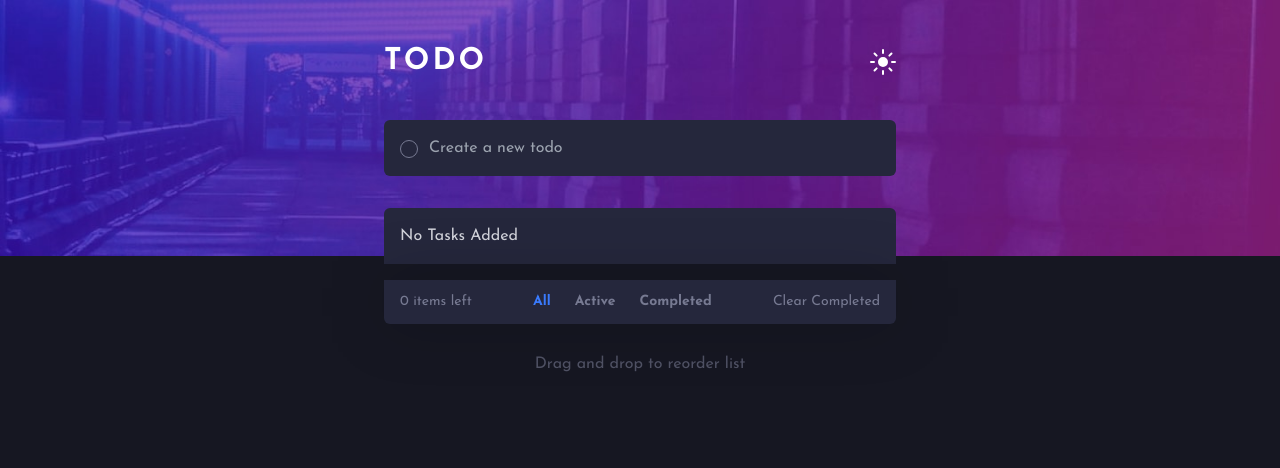
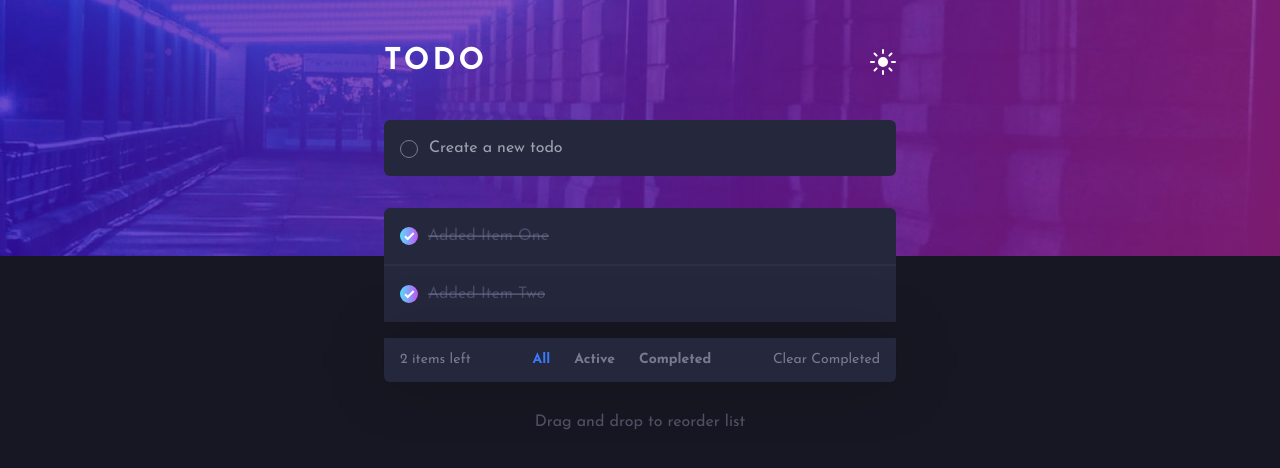
Before and after one commit to Haybuka/CRUD_TODO, a React (Create React App) app: page / in a window 1280 px wide. Shown: the top 468 px of the page. Built offline with nearby package versions, Linux system fonts and the light colour scheme.

Commit message:
UPDATE : Add framer variants and animate presence to handle route changes

```diff
--- a/src/App.js
+++ b/src/App.js
@@ -5,11 +5,13 @@ import { Routes,Route } from "react-router-dom";
 import { ThemeContext } from "./context/ThemeContext";
 import UseReduce from "./component/reducer/UseReduce";
 import Header from "./component/todo/Header";
-
+import { useLocation } from "react-router-dom";
 import './App.css'
+import { AnimatePresence } from "framer-motion";
 
 function App() {
   const {mode} = useContext(ThemeContext)
+  const location = useLocation()
   return (
     <div className={mode ? 'contains light':'contains dark'}>
       <TodoFormProvider>
@@ -20,12 +22,15 @@ function App() {
 
              <TodoForm />
 
-                <Routes>
+             <AnimatePresence exitBeforeEnter>
+                <Routes location={location} key={location.key}>
                    <Route path="/" element={<TodoListItem />}/>
                    <Route path="active" element={<ActiveTodo />}/>
                    <Route path="completed" element={<CompletedTodo />}/>
 
                 </Routes>
+             </AnimatePresence>
+
              </main>
              <TodoActions />
 
--- a/src/component/todo/TodoFile.js
+++ b/src/component/todo/TodoFile.js
@@ -11,6 +11,17 @@ import './TodoActions.css'
 import './TodoComplete.css'
 import './TodoActive.css'
 
+const ulVariant = {
+  hidden :{x:'-100vw',opacity : 0},
+  visible : {
+    x:0,
+    opacity:1,
+    transition : {
+      // when:'beforeChildren',
+    staggerChildren: 0.5,
+    delayChildren: 0.3,
+   }}
+}
 const listVariant = {
   hidden : {
     y:'-20px',
@@ -20,10 +31,12 @@ const listVariant = {
     y : 0,
     opacity : 1,
     transition : {
-
+        staggerChildren: 0.5
     }
   }
 }
+
+
 // Form to add tasks to the app
 export function TodoForm() {
 
@@ -143,14 +156,21 @@ export function TodoListItem() {
   //Drag and drop ends here
 
   return (
-    <section className={mode ? 'TodoList light':'TodoList dark'}>
-        <ul >
+    <motion.section exit={{x:'-100vw'}} transition={{ease:'easeInOut'}} className={mode ? 'TodoList light':'TodoList dark'}>
+        <motion.ul
+          variants={ulVariant}
+           initial='hidden'
+           animate = 'visible'
+
+
+           >
            {todos.length > 0 ? (
               todos.map((todo,index) => (
                 <motion.li
                   variants={listVariant}
                   initial="hidden"
                   animate="visible"
+
                   draggable="true"
                   onDragStart={()=> dragStart(index)}
                   onDragOver={(e)=> dragOver(e,index)}
@@ -172,8 +192,8 @@ export function TodoListItem() {
            ): (
              <li className='py-3 px-4'>No tasks added</li>
            )}
-        </ul>
-    </section>
+        </motion.ul>
+    </motion.section>
   )
 }
 
@@ -184,7 +204,7 @@ export function ActiveTodo() {
   const {mode} = useContext(ThemeContext)
 
   return (
-    <section className={mode ? 'TodoActive light-active':'TodoActive  bg-primary-550 text-primary-350'}>
+    <motion.section exit={{scale:0,origin:0}} transition={{ease:'easeInOut'}}  className={mode ? 'TodoActive light-active':'TodoActive  bg-primary-550 text-primary-350'}>
     <ul >
         {active.length >= 1 ? (
           active.map((todo,index) => (
@@ -209,7 +229,7 @@ export function ActiveTodo() {
           <li className="p-4"> No active tasks</li>
         )}
     </ul>
-</section>
+    </motion.section>
   )
 }
 
@@ -221,7 +241,7 @@ export function CompletedTodo() {
   const {mode} = useContext(ThemeContext)
 
   return (
-    <section className={mode ? 'TodoComplete light-complete':'TodoComplete dark-complete'}>
+    <motion.section exit={{x:'100vw'}} transition={{ease:'easeInOut'}}  className={mode ? 'TodoComplete light-complete':'TodoComplete dark-complete'}>
     <ul >
         {complete.length >=1 ? (
           complete.map((todo,index) => (
@@ -246,6 +266,6 @@ export function CompletedTodo() {
           <li className="p-4"> No tasks completed</li>
         )}
     </ul>
-</section>
+    </motion.section>
   )
 }
--- a/src/context/TodoFormContext.js
+++ b/src/context/TodoFormContext.js
@@ -6,7 +6,20 @@ export const formContext = createContext()
 
 export function TodoFormProvider({children}) {
 
-    let [todos,setTodos] = useState([])
+    let [todos,setTodos] = useState([
+      { isEdit:false,
+      item:'added item one',
+      completed : true,
+      isActive : true,
+      todoComplete : true,
+      id : '12ee3'
+    },{ isEdit:false,
+      item:'added item two',
+      completed : true,
+      isActive : true,
+      todoComplete : true,
+      id : '12ee3f'
+    }])
 
     //CREATE : Data from todo is CREATED here and padded.
     function handleSetTodo(todoInput,checker,id){
```
